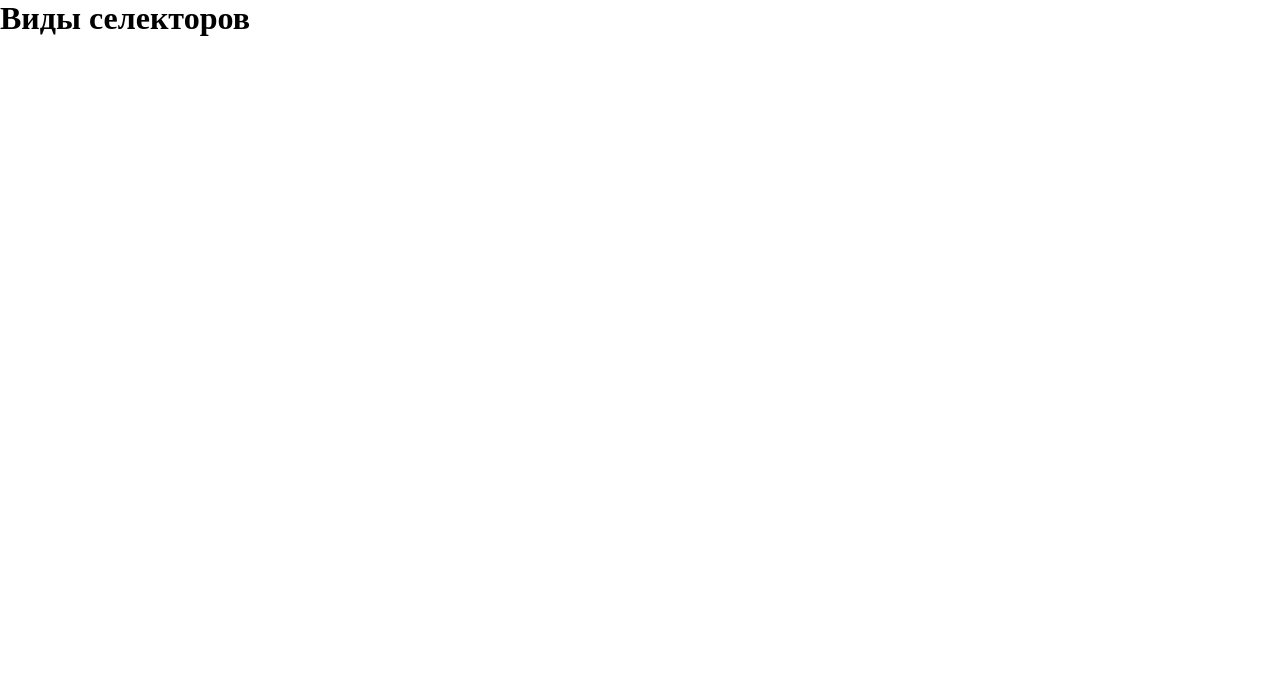
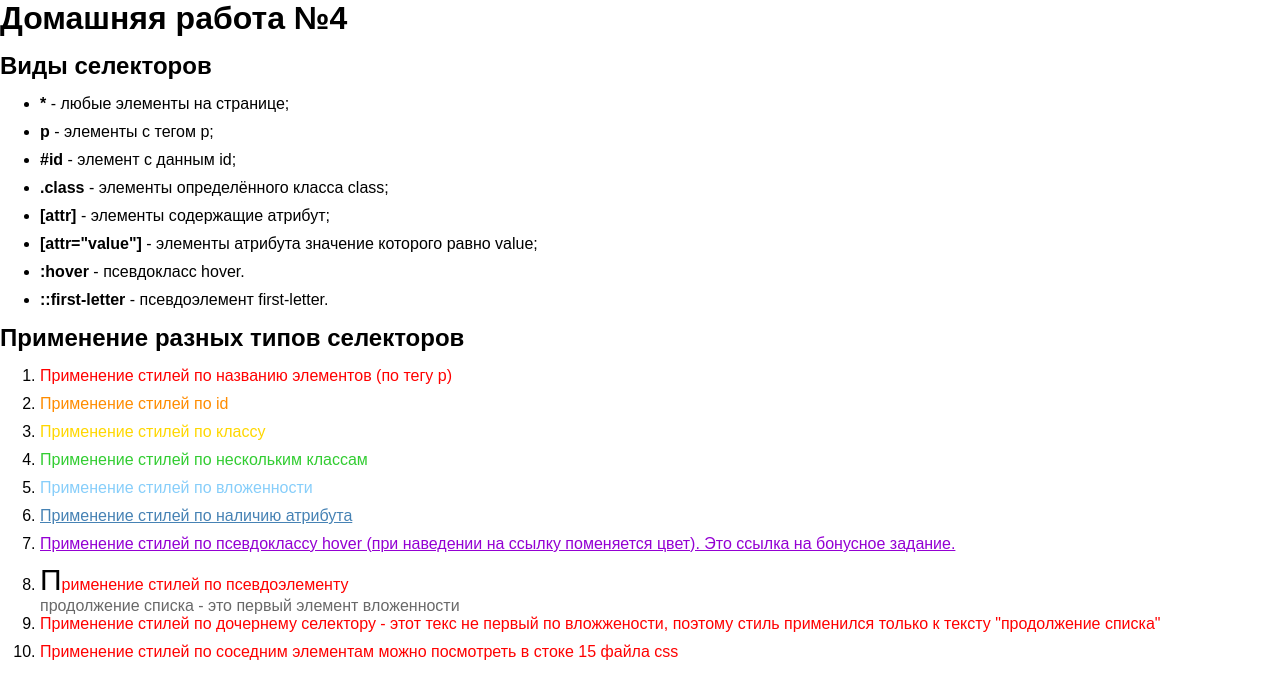
Before and after one commit to maritkch/front-end-basic, a plain HTML site: page index.html in a window 1280 px wide. Drawn offline with Linux system fonts and the light colour scheme.

Commit message:
add homework 4 and bonus

```diff
--- a/css/style.css
+++ b/css/style.css
@@ -2,3 +2,50 @@
   margin: 0;
   padding: 0;
 }
+body {
+  font-family: Arial, Helvetica, sans-serif;
+}
+h2 {
+  margin: 15px 0;
+}
+li,
+div > p {
+  margin-left: 40px;
+}
+li + li {
+  margin-top: 10px;
+}
+ul span {
+  font-weight: bold;
+}
+p {
+  color: #ff0000;
+}
+#someText {
+  color: #ff8c00;
+}
+.someText {
+  color: #ffd700;
+}
+.firstText.secondText {
+  color: #32cd32;
+}
+.listItem p {
+  color: #87cefa;
+}
+[href*="google"] {
+  color: #4682b4;
+}
+.someLink {
+  color: #9400d3;
+}
+.someLink:hover {
+  color: #ff1493;
+}
+.firstLetter::first-letter {
+  color: #000000;
+  font-size: 30px;
+}
+.childItem > p {
+  color: #696969;
+}
--- /dev/null
+++ b/css/styleBonus.css
@@ -0,0 +1,64 @@
+* {
+  margin: 0;
+  padding: 0;
+}
+body {
+  font-family: "Pacifico", cursive;
+  font-size: 18px;
+  line-height: 1.7;
+  font-weight: 400;
+  text-align: center;
+}
+
+h1,
+h2,
+h3,
+hr {
+  color: #303030;
+  font-weight: 700;
+}
+h1 {
+  font-size: 36px;
+  margin: 20px 0;
+}
+hr {
+  margin: 10px 0;
+}
+
+p {
+  color: #909090;
+  line-height: 1.7;
+}
+
+.studentCard {
+  width: 300px;
+  border: 0px black solid;
+  border-radius: 1rem;
+  box-shadow: 0 0 30px rgba(50, 50, 100, 0.25);
+  text-align: center;
+  padding: 1em;
+  margin: 0 auto;
+}
+
+.studentPhoto {
+  position: absolute;
+  top: 50%;
+  left: 50%;
+  transform: translate(-50%, -50%);
+  /* if image width/height has less imageBox than use this snippet */
+  /* width: 300px;
+  height: 300px;
+  object-fit: cover; */
+}
+.imageBox {
+  border-radius: 0.5em;
+  position: relative;
+  overflow: hidden;
+  width: 300px;
+  height: 300px;
+}
+
+.linkMore {
+  text-decoration: none;
+  text-align: right;
+}
--- a/index.html
+++ b/index.html
@@ -1,5 +1,5 @@
 <!DOCTYPE html>
-<html lang="en">
+<html lang="ru">
   <head>
     <meta charset="UTF-8" />
     <meta http-equiv="X-UA-Compatible" content="IE=edge" />
@@ -9,9 +9,82 @@
   </head>
   <body>
     <header>
-      <h1>Виды селекторов</h1>
+      <h1>Домашняя работа №4</h1>
     </header>
-    <main></main>
-    <footer></footer>
+    <main>
+      <section>
+        <h2>Виды селекторов</h2>
+        <ul class="firstList">
+          <li><span>*</span> - любые элементы на странице;</li>
+          <li><span>p</span> - элементы с тегом p;</li>
+          <li><span>#id</span> - элемент с данным id;</li>
+          <li><span>.class</span> - элементы определённого класса class;</li>
+          <li><span>[attr]</span> - элементы содержащие атрибут;</li>
+          <li>
+            <span>[attr="value"]</span> - элементы атрибута значение которого
+            равно value;
+          </li>
+          <li><span>:hover</span> - псевдокласс hover.</li>
+          <li><span>::first-letter</span> - псевдоэлемент first-letter.</li>
+        </ul>
+      </section>
+      <section>
+        <h2>Применение разных типов селекторов</h2>
+        <ol class="secondList">
+          <li>
+            <p>Применение стилей по названию элементов (по тегу p)</p>
+          </li>
+          <li>
+            <p id="someText">Применение стилей по id</p>
+          </li>
+          <li>
+            <p class="someText">Применение стилей по классу</p>
+          </li>
+          <li>
+            <p class="firstText secondText">
+              Применение стилей по нескольким классам
+            </p>
+          </li>
+          <li class="listItem">
+            <p>Применение стилей по вложенности</p>
+          </li>
+          <li>
+            <a
+              href="https://www.google.com/"
+              target="_blank"
+              rel="noopener noreferrer"
+              >Применение стилей по наличию атрибута</a
+            >
+          </li>
+          <li>
+            <a href="./bonus.html" rel="noopener noreferrer" class="someLink"
+              >Применение стилей по псевдоклассу hover (при наведении на ссылку
+              поменяется цвет). Это ссылка на бонусное задание.</a
+            >
+          </li>
+          <li>
+            <p class="firstLetter">Применение стилей по псевдоэлементу</p>
+          </li>
+        </ol>
+        <div class="childItem">
+          <p>продолжение списка - это первый элемент вложенности</p>
+          <ol start="9">
+            <li>
+              <p>
+                Применение стилей по дочернему селектору - этот текс не первый
+                по вложжености, поэтому стиль применился только к тексту
+                "продолжение списка"
+              </p>
+            </li>
+            <li>
+              <p>
+                Применение стилей по соседним элементам можно посмотреть в стоке
+                15 файла css
+              </p>
+            </li>
+          </ol>
+        </div>
+      </section>
+    </main>
   </body>
 </html>
```
Also changed, not shown: bonus.html (added, +47 -0 lines), images/photo_of_Mariia.jpg (added).
